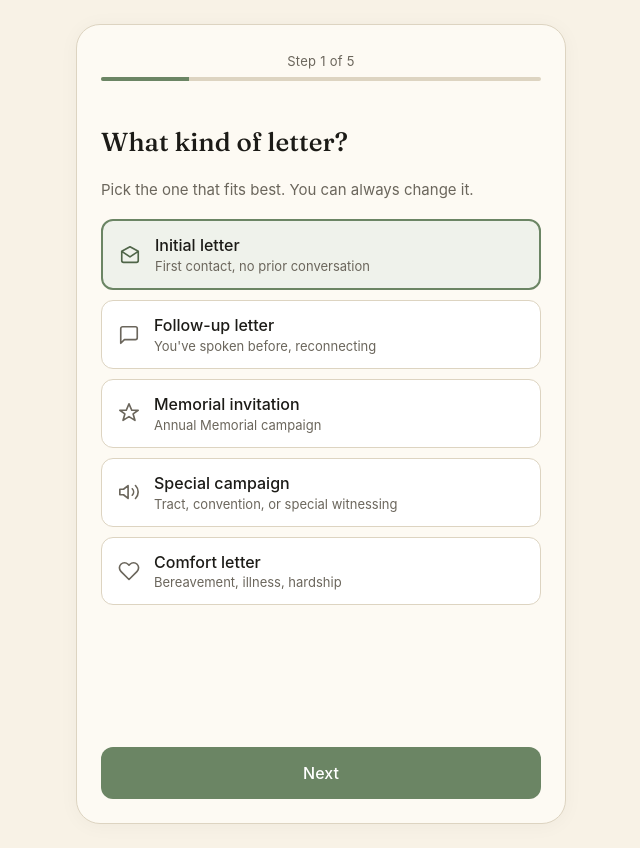
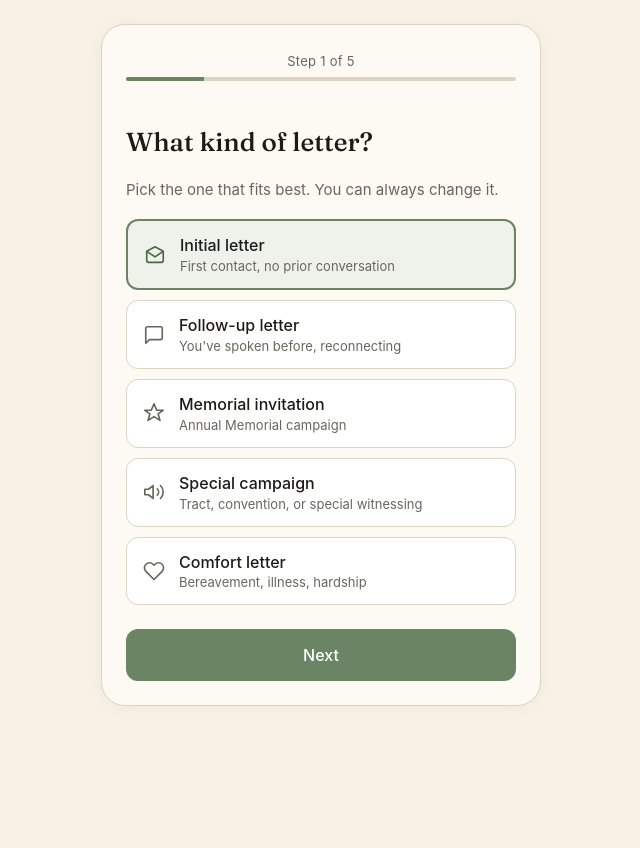
Before and after one commit to ejrosa/mypioneerpen, a React (Vite) app: page / in a window 1280 px wide. Shown: the whole page, without its empty margins (319-959 px from the left). Built offline with nearby package versions, Linux system fonts and the light colour scheme.

Commit message:
Update pioneer-letter-wizard.jsx

```diff
--- a/src/pioneer-letter-wizard.jsx
+++ b/src/pioneer-letter-wizard.jsx
@@ -228,22 +228,34 @@ const styles = {
     fontFamily: '-apple-system, BlinkMacSystemFont, "Segoe UI", Helvetica, Arial, sans-serif',
     background: PARCHMENT,
     color: INK,
+    // Fill the entire viewport on phones, including the safe-area insets
+    // so content doesn't hide behind iPhone notches or Android gesture bars.
     minHeight: '100vh',
-    padding: '24px 16px',
+    minHeight: '100dvh',  // 'dvh' = dynamic viewport height, accounts for mobile browser chrome
+    padding: 0,
     display: 'flex',
-    justifyContent: 'center'
+    justifyContent: 'center',
+    alignItems: 'stretch'
   },
   phone: {
+    // On mobile: fills edge-to-edge, full height. On desktop: bounded card.
     width: '100%',
     maxWidth: '440px',
     background: CARD,
-    border: `1px solid ${BORDER}`,
-    borderRadius: '24px',
-    padding: '28px 24px 24px',
+    // Border and shadow only visible on desktop via media query below.
+    // On mobile the card visually IS the page.
+    border: 'none',
+    borderRadius: 0,
+    boxShadow: 'none',
+    // Safe-area padding for iPhone notches and home indicators,
+    // plus comfortable reading padding on all sides.
+    padding: 'max(24px, env(safe-area-inset-top)) max(20px, env(safe-area-inset-right)) max(20px, env(safe-area-inset-bottom)) max(20px, env(safe-area-inset-left))',
     display: 'flex',
     flexDirection: 'column',
-    minHeight: '620px',
-    boxShadow: '0 2px 20px rgba(0,0,0,0.04)'
+    // Fill the screen height on mobile so buttons are always reachable at the bottom.
+    minHeight: '100vh',
+    minHeight: '100dvh',
+    boxSizing: 'border-box'
   },
   stepLabel: {
     fontSize: '13px',
@@ -701,10 +713,10 @@ export default function PioneerLetterWizard() {
   // ---------- LOADING SCREEN ----------
   if (loading) {
     return (
-      <div style={styles.outer}>
+      <div className="pioneer-outer" style={styles.outer}>
         <FontLink />
         <InstallPrompt />
-        <div style={styles.phone}>
+        <div className="pioneer-card" style={styles.phone}>
           <div style={styles.loadingWrap}>
             <Spinner />
             <div style={{ fontSize: '16px' }}>Writing three drafts…</div>
@@ -736,15 +748,18 @@ export default function PioneerLetterWizard() {
 
   // ---------- WIZARD SCREENS ----------
   return (
-    <div style={styles.outer}>
+    <div className="pioneer-outer" style={styles.outer}>
       <FontLink />
       <InstallPrompt />
-      <div style={styles.phone}>
+      <div className="pioneer-card" style={styles.phone}>
         <div style={styles.stepLabel}>Step {step + 1} of {TOTAL_STEPS}</div>
         <div style={styles.progressTrack}>
           <div style={{ ...styles.progressFill, width: `${((step + 1) / TOTAL_STEPS) * 100}%` }} />
         </div>
 
+        {/* Scrollable content area — content overflows inside here, */}
+        {/* not on the page, so buttons stay pinned to the bottom. */}
+        <div style={{ flex: 1, overflowY: 'auto', WebkitOverflowScrolling: 'touch' }}>
           {error && <div style={styles.errorBox}>{error}</div>}
 
           {step === 0 && <StepLetterType letterType={letterType} setLetterType={handleLetterTypeChange} /> }
@@ -760,6 +775,7 @@ export default function PioneerLetterWizard() {
           )}
           {step === 3 && <StepTone tone={tone} setTone={setTone} recommended={recommendedTone[letterType]} />}
           {step === 4 && <StepLength length={length} setLength={setLength} />}
+        </div>
 
         <div style={styles.buttonRow}>
           {step > 0 && (
@@ -973,13 +989,13 @@ function DraftsView({
   };
 
   return (
-    <div style={styles.outer}>
+    <div className="pioneer-outer" style={styles.outer}>
       <FontLink />
       <PrintStyles />
       <InstallPrompt />
 
       {/* ---------- SCREEN UI (hidden during print) ---------- */}
-      <div className="no-print" style={{ ...styles.phone, minHeight: 'auto', maxWidth: '560px' }}>
+      <div className="no-print pioneer-card" style={{ ...styles.phone, minHeight: 'auto', maxWidth: '560px' }}>
         <h1 style={styles.heading}>Your drafts</h1>
         <div style={{ fontSize: '14px', color: MUTED, marginBottom: '18px' }}>
           Pick a draft, edit it if you like, then print or make an envelope.
@@ -1800,13 +1816,43 @@ function StepLength({ length, setLength }) {
 
 function FontLink() {
   // Injects the Fraunces font once. Fallbacks handle cases where it can't load.
+  // Also injects a small responsive stylesheet so the app feels phone-native
+  // (edge-to-edge, fills screen) on mobile, while still looking like a centered
+  // card on tablets and desktops.
   useEffect(() => {
-    if (document.getElementById('pioneer-font')) return;
+    if (!document.getElementById('pioneer-font')) {
       const link = document.createElement('link');
       link.id = 'pioneer-font';
       link.rel = 'stylesheet';
       link.href = 'https://fonts.googleapis.com/css2?family=Fraunces:opsz,wght@9..144,400;9..144,500&display=swap';
       document.head.appendChild(link);
+    }
+    if (!document.getElementById('pioneer-responsive')) {
+      const style = document.createElement('style');
+      style.id = 'pioneer-responsive';
+      style.textContent = `
+        /* Prevent iOS from zooming in when the user taps an input — we already use 16px+ fonts */
+        html { -webkit-text-size-adjust: 100%; }
+        body { margin: 0; overscroll-behavior: none; }
+
+        /* On tablet and desktop, restore the floating-card appearance. */
+        @media (min-width: 520px) {
+          .pioneer-outer {
+            padding: 24px 16px !important;
+            align-items: flex-start !important;
+          }
+          .pioneer-card {
+            min-height: 620px !important;
+            max-height: calc(100dvh - 48px);
+            border: 1px solid ${BORDER} !important;
+            border-radius: 24px !important;
+            box-shadow: 0 2px 20px rgba(0,0,0,0.04) !important;
+            padding: 28px 24px 24px !important;
+          }
+        }
+      `;
+      document.head.appendChild(style);
+    }
   }, []);
   return null;
 }
```
Lines whose indentation alone changed are shown as unchanged.
